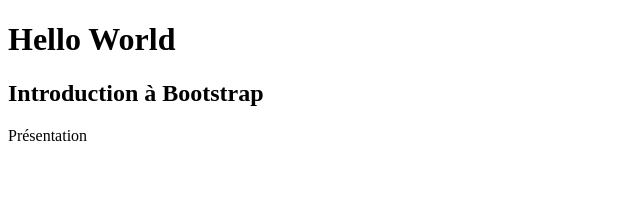
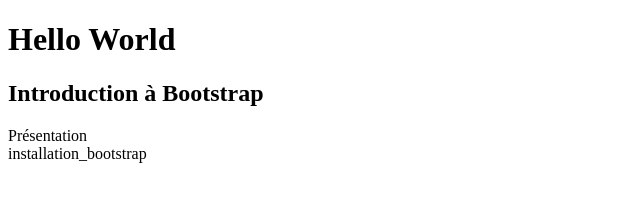
Before and after one commit to Modeste2022/Jour3-bootstrap, a plain HTML site: page index.html in a window 1280 px wide. Shown: the whole page, without its empty margins (0-640 px from the left). Drawn offline with Linux system fonts and the light colour scheme.

Commit message:
Update index.html
installation_bootstrap

```diff
--- a/index.html
+++ b/index.html
@@ -17,7 +17,7 @@
             <div>
                 <div>
                     <div>Présentation</div>
-                    <div></div>
+                    <div>installation_bootstrap</div>
                 </div>
             </div>
         </section>
```
